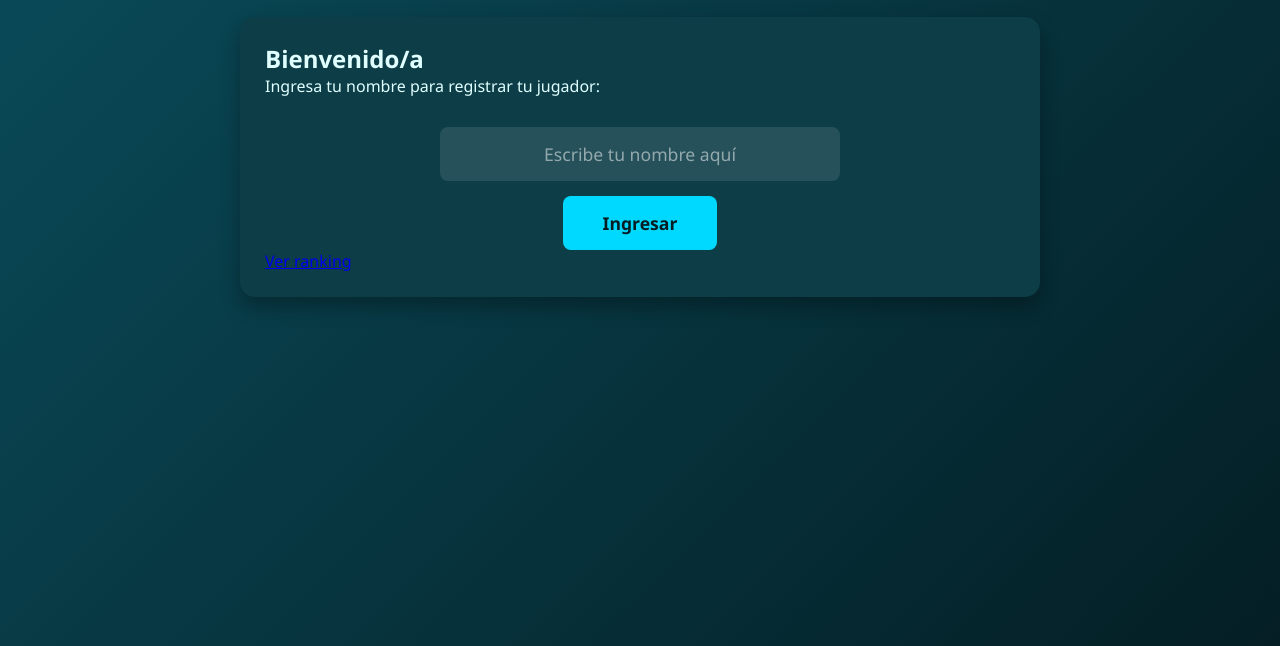
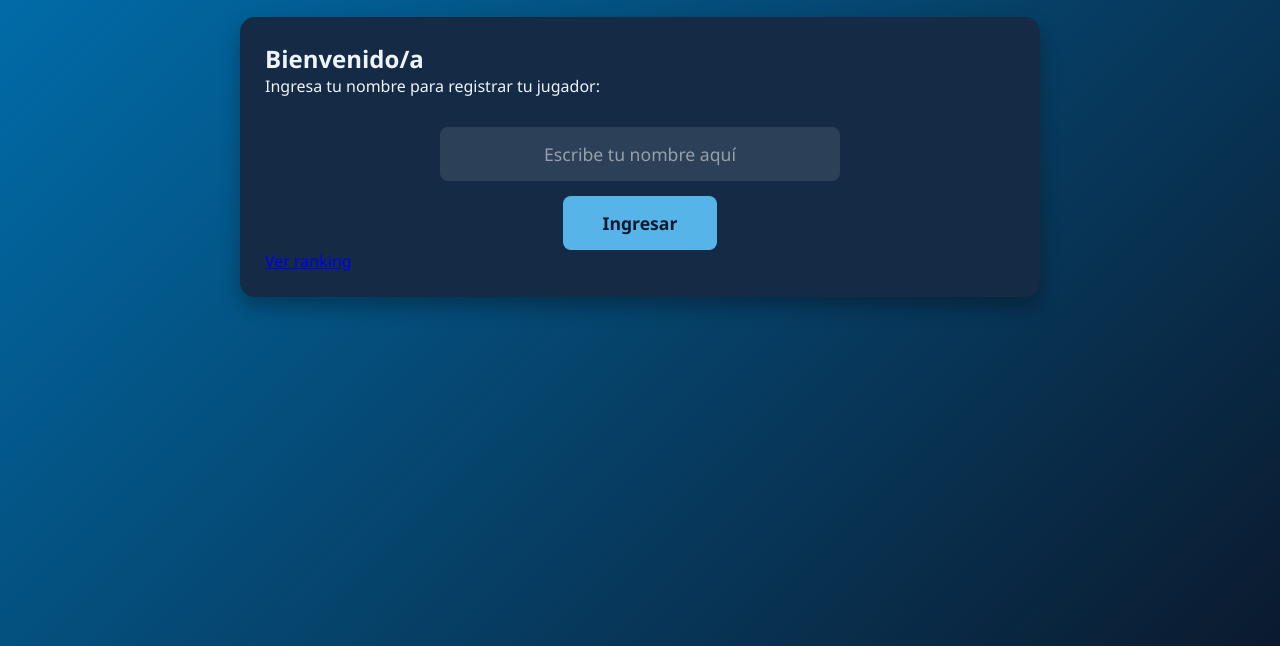
Before and after one commit to AIKE43/sigmamatriz, a plain HTML site: page frontend/html/inicio.html in a window 1280 px wide. Shown: the part 154-800 px from the top of the page. Drawn offline with Linux system fonts and the light colour scheme.

Commit message:
Update styles.css

```diff
--- a/frontend/ccs/styles.css
+++ b/frontend/ccs/styles.css
@@ -6,15 +6,15 @@
 }
 
 :root {
-    --primary: #00d9ff;     /* Turquesa brillante */
-    --secondary: #0a4d5c;   /* Turquesa oscuro profundo */
-    --success: #00e5cc;     /* Turquesa verde brillante */
-    --danger: #ff6b6b;      /* Rojo coral suave */
-    --warning: #ffd93d;     /* Amarillo dorado brillante */
-    --dark: #041e24;        /* Casi negro con tinte turquesa */
-    --light: #e0ffff;       /* Cian muy claro */
-    --card-bg: #0d3d47;     /* Turquesa oscuro para cards */
-    --text: #e0ffff;        /* Texto claro turquesa */
+    --primary: #56B4E9;     /* Celeste (Okabe-Ito) */
+    --secondary: #0072B2;   /* Azul profundo (Okabe-Ito) */
+    --success: #4DD9AC;     /* Verde menta, legible sobre fondo oscuro */
+    --danger: #FF8A7A;      /* Coral claro para errores */
+    --warning: #F0C34A;     /* Amarillo ámbar */
+    --dark: #0B1A2E;        /* Azul marino casi negro */
+    --light: #EEF4FB;       /* Blanco azulado */
+    --card-bg: #142A45;     /* Azul marino para cards */
+    --text: #EEF4FB;        /* Texto claro */
 }
 
 body {
@@ -129,17 +129,17 @@ h1 {
 }
 
 .option.selected {
-    background: rgba(0, 217, 255, 0.3);
+    background: rgba(86, 180, 233, 0.3);
     border: 2px solid var(--primary);
 }
 
 .option.correct {
-    background: rgba(0, 229, 204, 0.3);
+    background: rgba(77, 217, 172, 0.3);
     border: 2px solid var(--success);
 }
 
 .option.incorrect {
-    background: rgba(255, 107, 107, 0.3);
+    background: rgba(255, 138, 122, 0.3);
     border: 2px solid var(--danger);
 }
 
@@ -250,17 +250,17 @@ h1 {
 
 .btn-primary {
     background-color: var(--primary);
-    color: #041e24;
+    color: #0B1A2E;
 }
 
 .btn-success {
     background-color: var(--success);
-    color: #041e24;
+    color: #0B1A2E;
 }
 
 .btn-warning {
     background-color: var(--warning);
-    color: #041e24;
+    color: #0B1A2E;
 }
 
 .btn:hover {
@@ -269,7 +269,7 @@ h1 {
 }
 
 .ai-suggestion {
-    background: rgba(0, 217, 255, 0.1);
+    background: rgba(86, 180, 233, 0.1);
     border-left: 4px solid var(--primary);
     padding: 15px;
     border-radius: 0 8px 8px 0;
@@ -364,13 +364,13 @@ h1 {
     font-weight: bold;
     cursor: pointer;
     background-color: var(--primary);
-    color: #041e24;
+    color: #0B1A2E;
     transition: all 0.3s ease;
 }
 
 #nameForm button[type="submit"]:hover {
     transform: translateY(-3px);
-    box-shadow: 0 5px 15px rgba(0, 217, 255, 0.4);
+    box-shadow: 0 5px 15px rgba(86, 180, 233, 0.4);
 }
 
 body > h1 {
```
